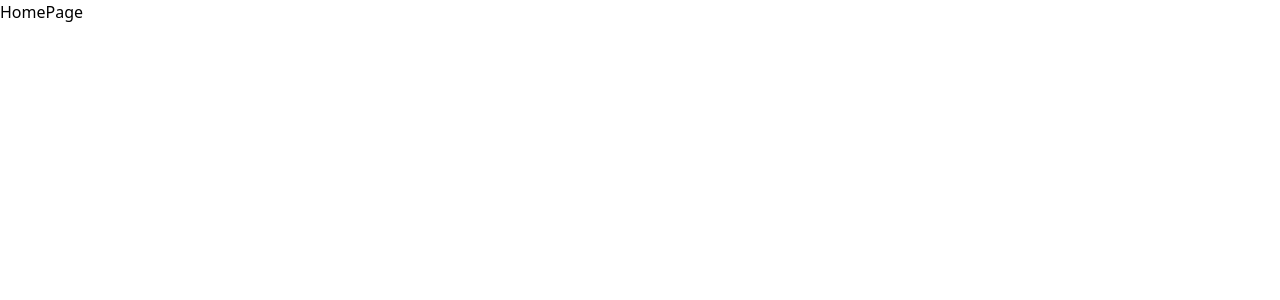
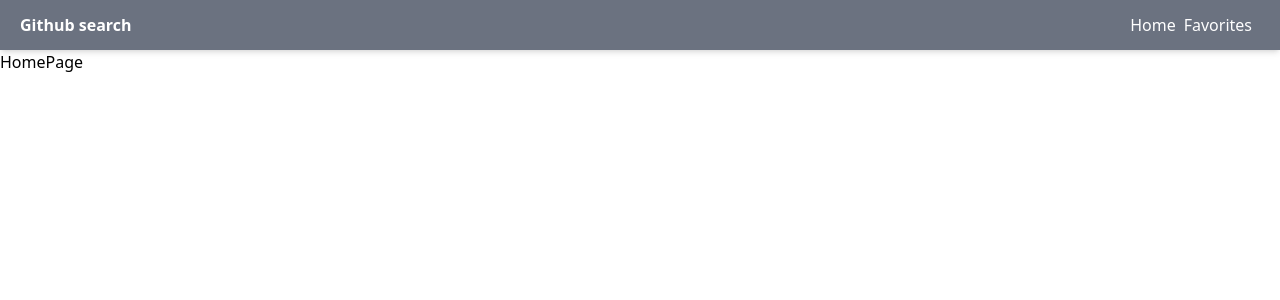
Before and after one commit to stepGT/this_react_github_api, a React (Create React App) app: page / in a window 1280 px wide. Shown: the top 300 px of the page. Built offline with nearby package versions, Linux system fonts and the light colour scheme.

Commit message:
Added Navigation component

```diff
--- a/src/App.tsx
+++ b/src/App.tsx
@@ -1,13 +1,17 @@
 import { Routes, Route } from 'react-router-dom';
 import HomePage from './pages/FavoritesPage';
 import FavoritesPage from './pages/HomePage';
+import Navigation from './components/Navigation';
 
 const App = () => {
   return (
-    <Routes>
-      <Route path="/" element={<HomePage />} />
-      <Route path="/favorites" element={<FavoritesPage />} />
-    </Routes>
+    <>
+      <Navigation />
+      <Routes>
+        <Route path="/" element={<HomePage />} />
+        <Route path="/favorites" element={<FavoritesPage />} />
+      </Routes>
+    </>
   );
 };
 
--- /dev/null
+++ b/src/components/Navigation.tsx
@@ -0,0 +1,19 @@
+import { Link } from 'react-router-dom';
+
+const Navigation = () => {
+  return (
+    <nav className="flex justify-between items-center h-[50px] px-5 shadow-md bg-gray-500 text-white">
+      <h3 className="font-bold">Github search</h3>
+      <span>
+        <Link to="/" className="mr-2">
+          Home
+        </Link>
+        <Link to="/favorites" className="mr-2">
+          Favorites
+        </Link>
+      </span>
+    </nav>
+  );
+};
+
+export default Navigation;
```
